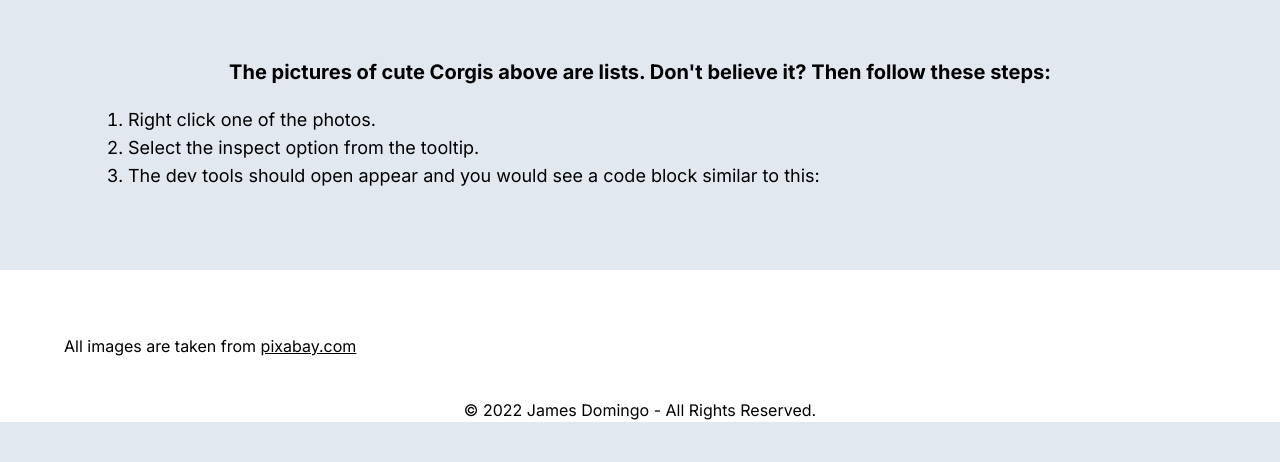
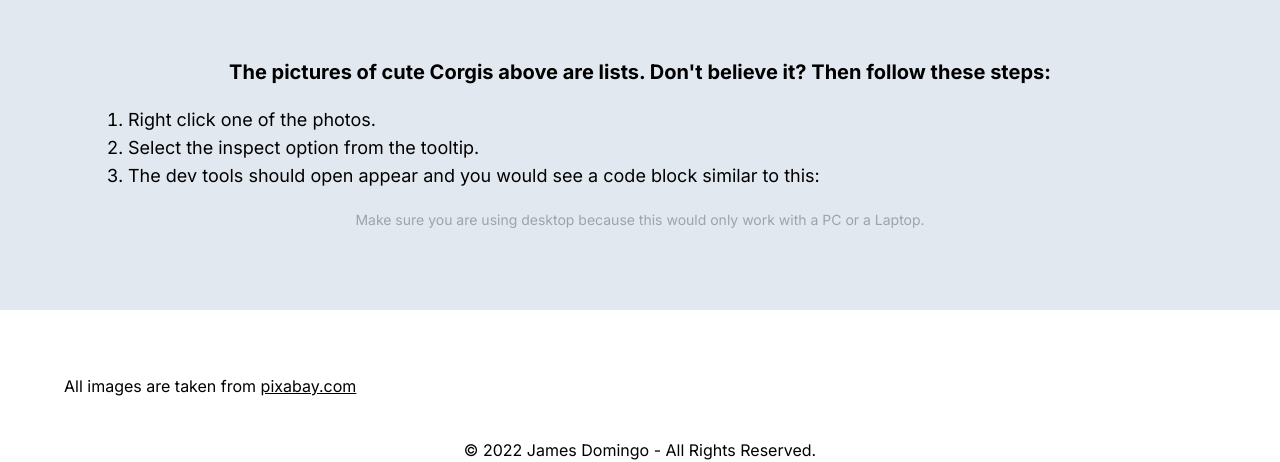
Before and after one commit to MangKong-coder/the-corgi-project, a plain HTML site: page index.html in a window 1280 px wide. Shown: the part 1294-1756 px from the top of the page. Before the commit the page ends 1716 px from the top, so only its background shows below. Drawn offline with nearby package versions, Linux system fonts and the light colour scheme.

Commit message:
feat: add helper text

```diff
--- a/index.html
+++ b/index.html
@@ -94,6 +94,7 @@
                 <li>The dev tools should open appear and you would see a code block similar to this:</li>
                 <div class="text-base mt-2 break-normal" id="output"></div>
             </ol>
+            <p class="text-sm text-gray-400 mt-5 text-center">Make sure you are using desktop because this would only work with a PC or a Laptop.</p>
         </div>
     </main>
 
```
